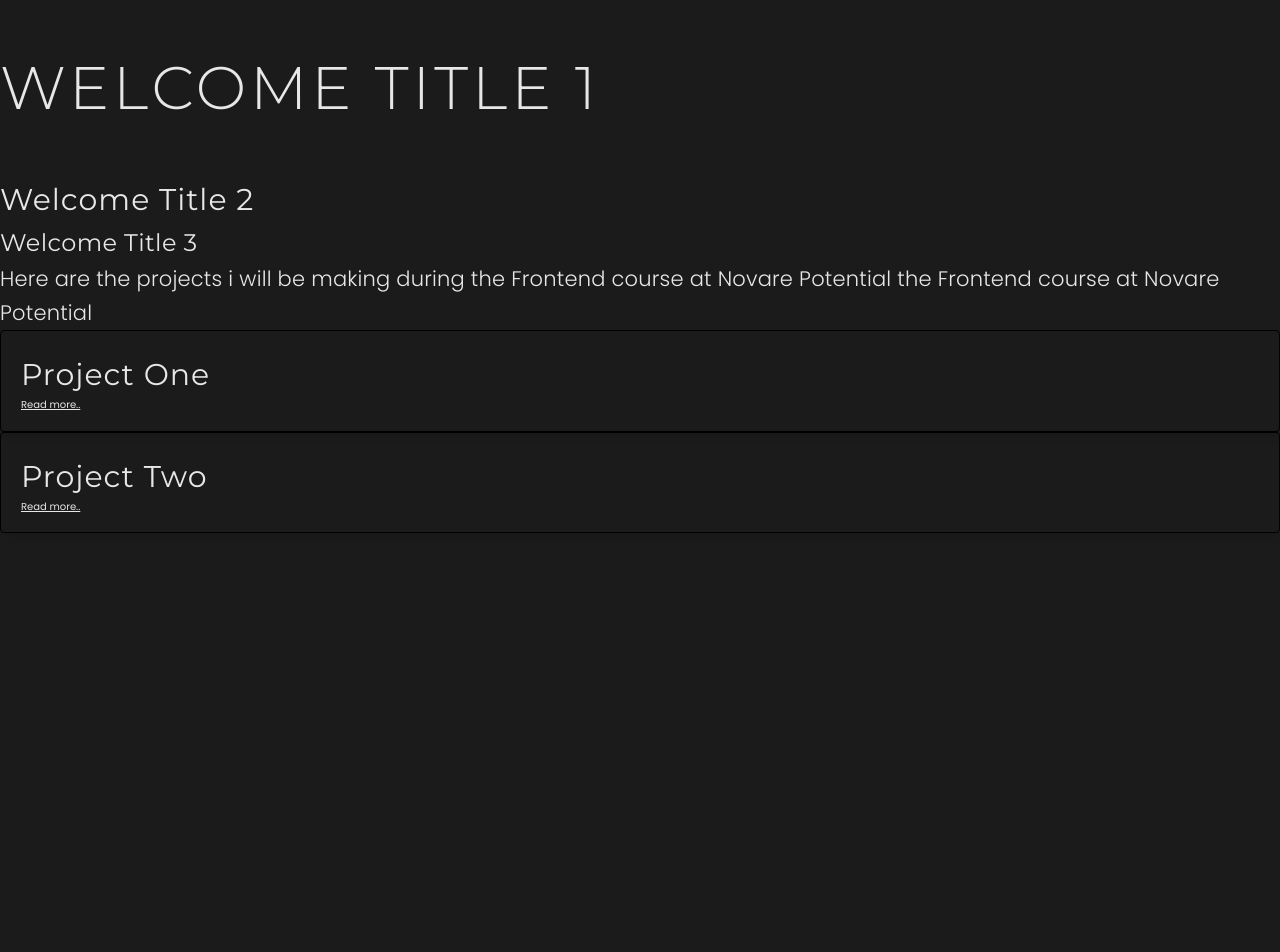
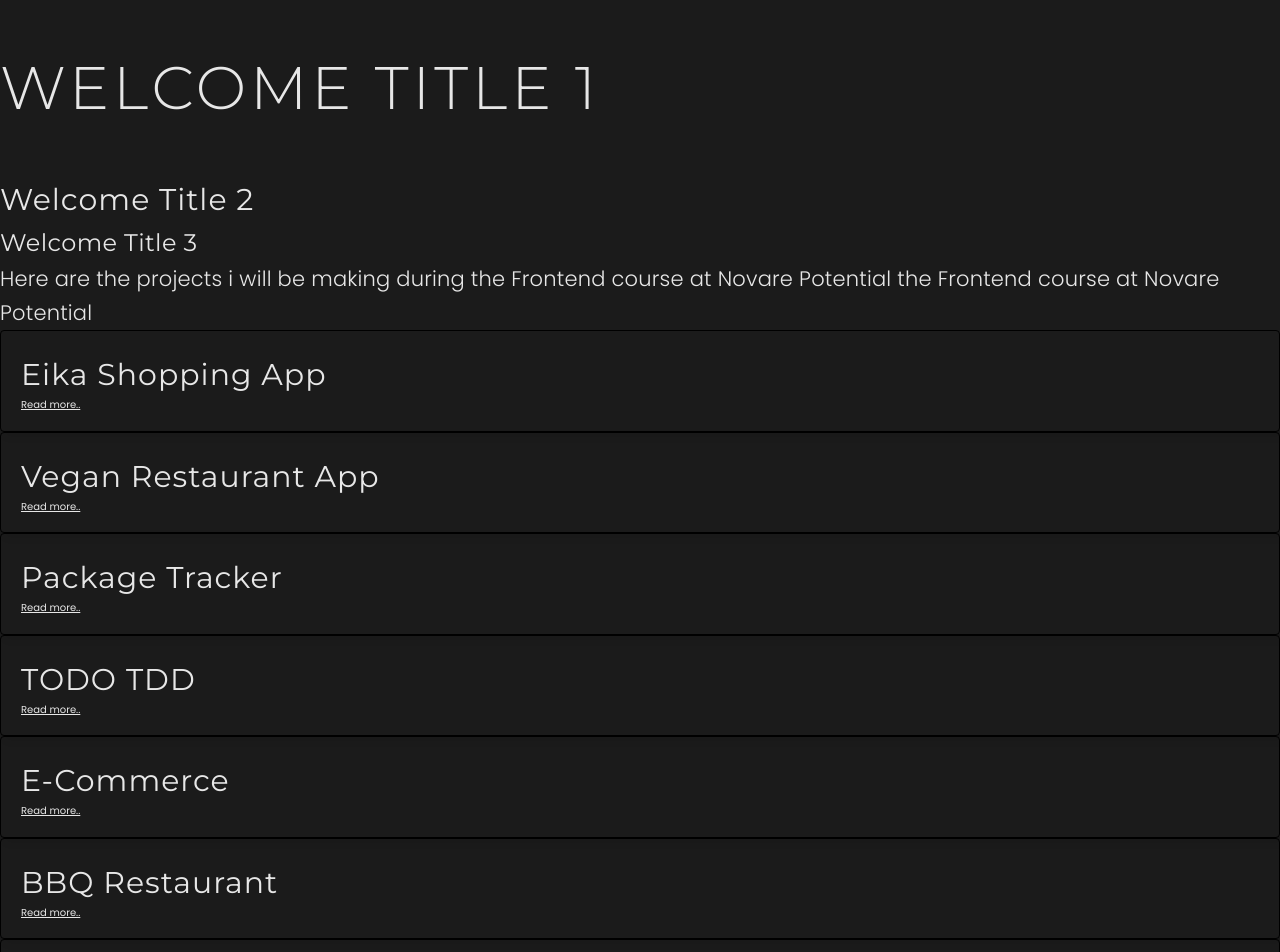
Before and after one commit to stu1612/Portfolio-Project, a React (Create React App) app: page / in a window 1280 px wide. Shown: the top 952 px of the page. Before the commit the page ends 800 px from the top, so only its background shows below. Built offline with nearby package versions, Linux system fonts and the light colour scheme.

Commit message:
project cards have more data - links to project url and repo open new window Need to add functionality to show coming soon message if project is incomplete

```diff
--- a/src/App.jsx
+++ b/src/App.jsx
@@ -1,35 +1,25 @@
+import { useState, useEffect } from "react";
 import { BrowserRouter, Routes, Route } from "react-router-dom";
 import Home from "./screens/Home";
 import "./App.css";
 import Modal from "./components/templates/Modal/Modal";
+import ProjectData from "./data/projectData";
 
-function App() {
-  const data = [
-    {
-      id: 1,
-      title: "Project One",
-      body: "This is text from Project One",
-    },
-    {
-      id: 2,
-      title: "Project Two",
-      body: "This is text from Project Two",
-    },
-  ];
+export default function App() {
+  const [data, setData] = useState([]);
+
+  useEffect(() => {
+    setData(ProjectData);
+  }, []);
+
   return (
     <div className="App">
       <BrowserRouter>
         <Routes>
           <Route path="/" element={<Home data={data} />} />
-          {/* <Home data={data} />
-          </Route> */}
           <Route path="/:title" element={<Modal data={data} />} />
-          {/* <Modal  />
-          </Route> */}
         </Routes>
       </BrowserRouter>
     </div>
   );
 }
-
-export default App;
--- a/src/components/templates/Modal/Modal.jsx
+++ b/src/components/templates/Modal/Modal.jsx
@@ -1,10 +1,15 @@
 import ReactDOM from "react-dom";
-import { useParams } from "react-router-dom";
+import { useParams, useNavigate } from "react-router-dom";
 
 import "./style.css";
 
 export default function Modal({ data }) {
   const { title } = useParams();
+  const navigate = useNavigate();
+
+  function closeModal() {
+    navigate("/");
+  }
 
   return ReactDOM.createPortal(
     <div className="modal-background">
@@ -15,6 +20,21 @@ export default function Modal({ data }) {
             <div key={index}>
               <h3>{project.title}</h3>
               <p>{project.body}</p>
+              <button>
+                <a href={project.url} target="_blank" rel="noopener noreferrer">
+                  URL
+                </a>
+              </button>
+              <button>
+                <a
+                  href={project.repo}
+                  target="_blank"
+                  rel="noopener noreferrer"
+                >
+                  Repo
+                </a>
+              </button>
+              <button onClick={closeModal}>Close</button>
             </div>
           ))}
       </div>
--- /dev/null
+++ b/src/data/projectData.jsx
@@ -0,0 +1,76 @@
+export default function ProjectData() {
+  return [
+    {
+      id: 1,
+      slug: "Eika-Shopping-App",
+      title: "Eika Shopping App",
+      body: "This is text from Project One",
+      repo: "https://github.com/stu1612/eika",
+      url: "https://eika.netlify.app/",
+      pills: ["React", "Context API"],
+    },
+    {
+      id: 2,
+      slug: "Restaurant-App",
+      title: "Vegan Restaurant App",
+      body: "This is text from Project Three",
+      repo: "",
+      url: "",
+      pills: ["React"],
+    },
+    {
+      id: 3,
+      slug: "Package-Tracker",
+      title: "Package Tracker",
+      body: "This is text from Project Three",
+      repo: "",
+      url: "",
+      pills: ["React"],
+    },
+    {
+      id: 4,
+      slug: "TODO-TDD",
+      title: "TODO TDD",
+      body: "This is text from Project Four",
+      repo: "",
+      url: "",
+      pills: ["React"],
+    },
+    {
+      id: 5,
+      slug: "E-Commerce",
+      title: "E-Commerce",
+      body: "This is text from Project Five",
+      repo: "",
+      url: "",
+      pills: ["React"],
+    },
+    {
+      id: 6,
+      slug: "BBQ-Restaurant",
+      title: "BBQ Restaurant",
+      body: "This is text from Project Six",
+      repo: "",
+      url: "",
+      pills: ["React"],
+    },
+    {
+      id: 7,
+      slug: "LMS",
+      title: "LMS",
+      body: "This is text from Project Seven",
+      repo: "",
+      url: "",
+      pills: ["React"],
+    },
+    {
+      id: 8,
+      slug: "Netflix",
+      title: "Netflix",
+      body: "This is text from Project Eight",
+      repo: "",
+      url: "",
+      pills: ["React"],
+    },
+  ];
+}
```
Also changed, not shown: src/data/portfolio.jsx (deleted, +0 -14 lines), src/screens/Home.jsx (+0 -7 lines).
